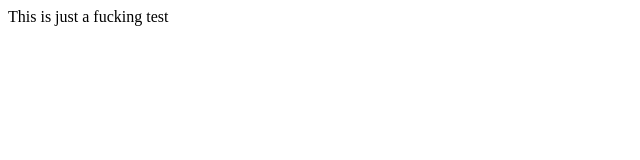
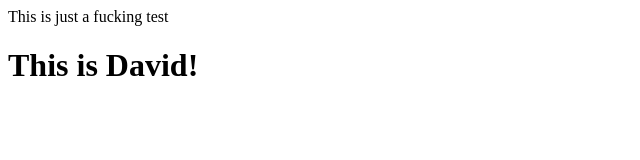
Before and after one commit to Daviixo/MyGoToTest, a plain HTML site: page index.html in a window 1280 px wide. Shown: the whole page, without its empty margins (0-640 px from the left). Drawn offline with Linux system fonts and the light colour scheme.

Commit message:
Name added

```diff
--- a/index.html
+++ b/index.html
@@ -7,5 +7,6 @@
 </head>
 <body>
     This is just a fucking test
+    <h1>This is David!</h1>
 </body>
 </html>
```
